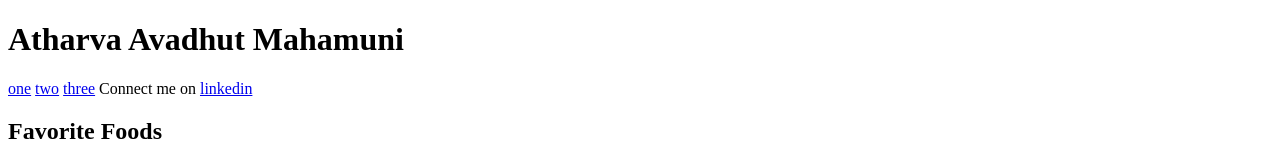
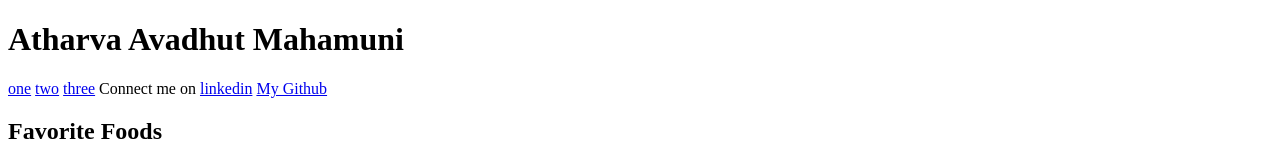
Before and after one commit to AtharvaMahamuni/first-html-project, a plain HTML site: page index.html in a window 1280 px wide. Shown: the top 162 px of the page. Drawn offline with Linux system fonts and the light colour scheme.

Commit message:
Update index.html

```diff
--- a/index.html
+++ b/index.html
@@ -15,6 +15,7 @@
       <a href="https://www.linkedin.com/in/atharva-mahamuni-575138179/"
         >linkedin</a
       >
+      <a href="https://github.com/AtharvaMahamuni">My Github</a>
     </section>
     <section>
       <h2>Favorite Foods</h2>
```
